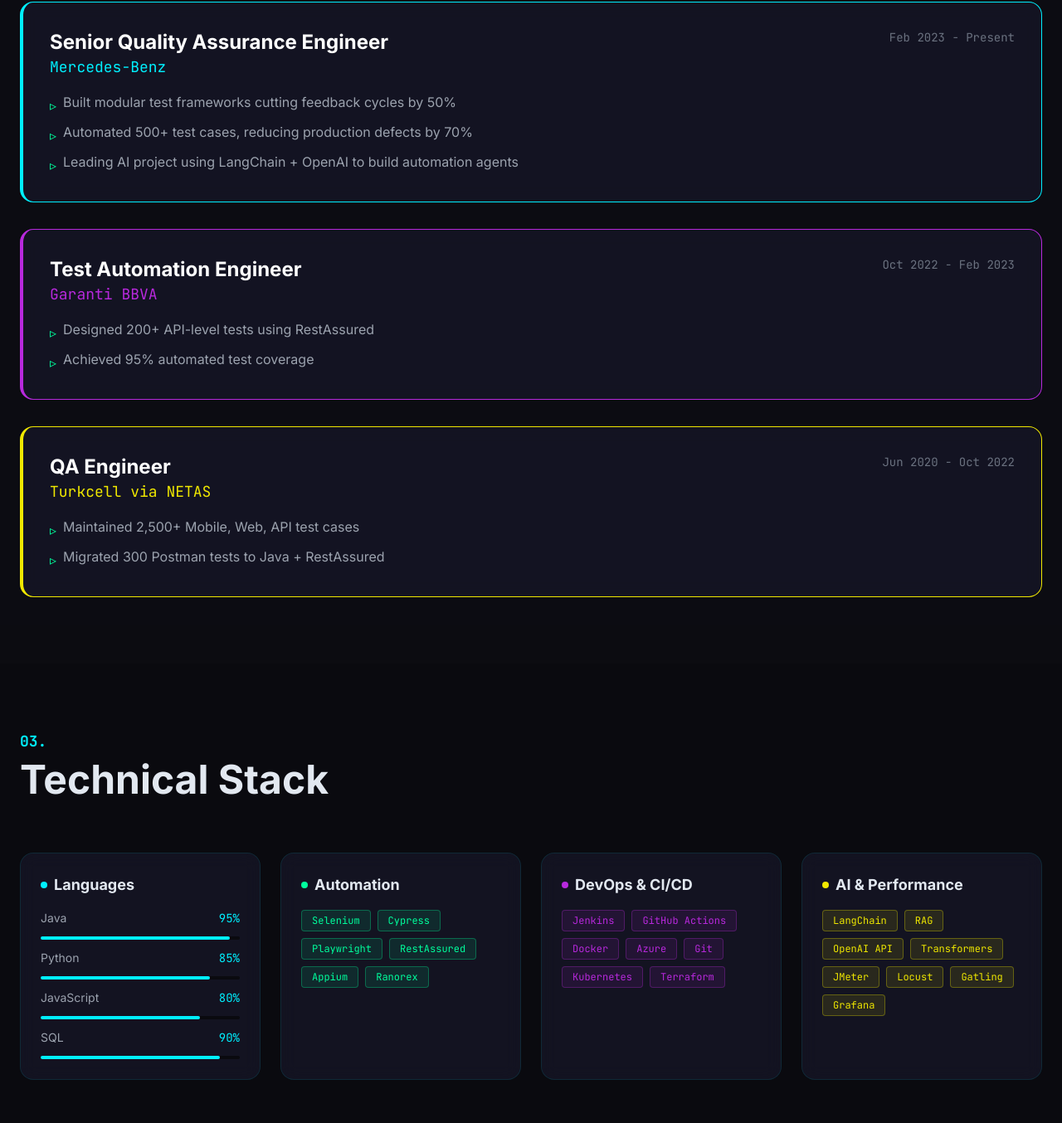
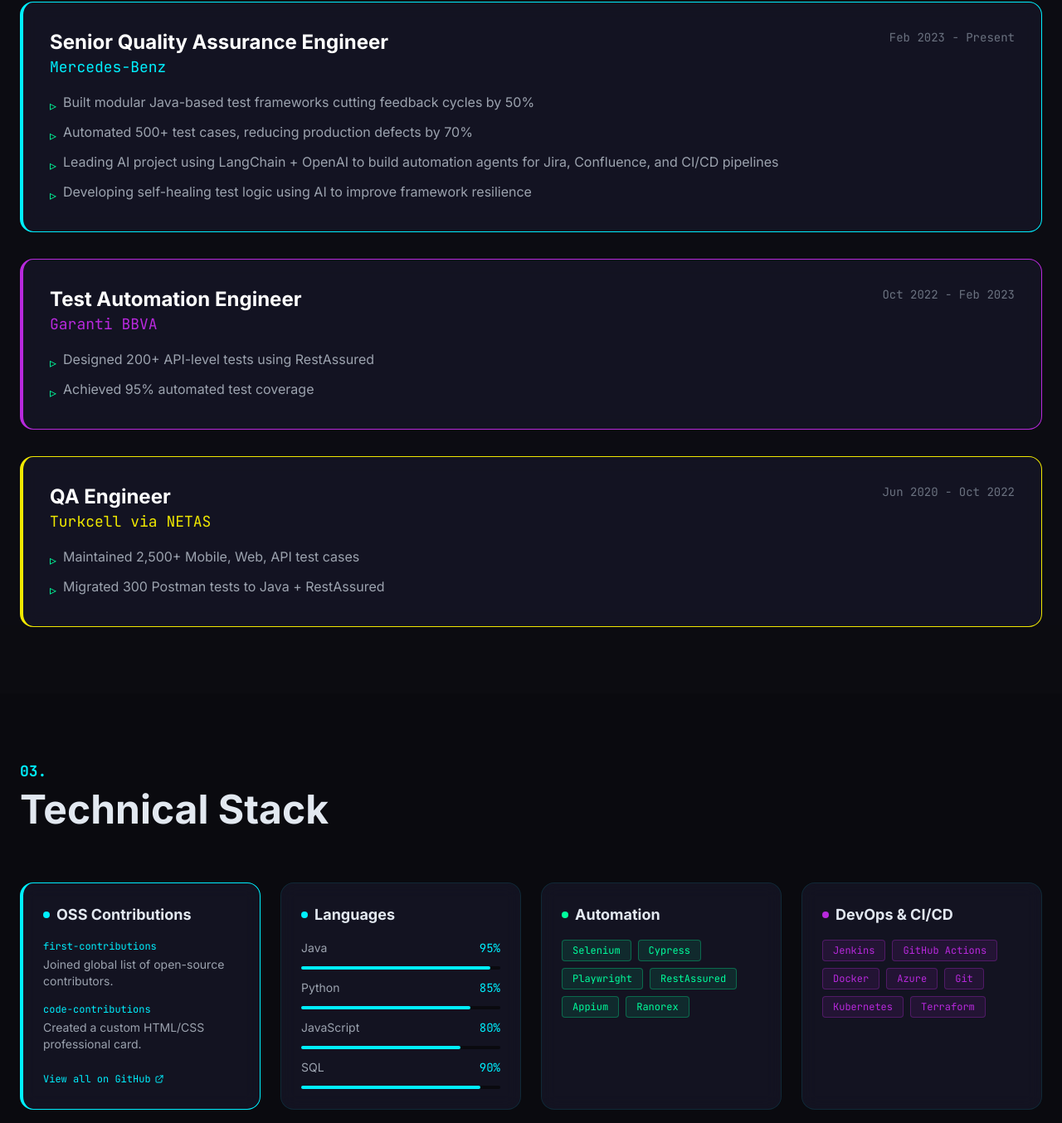
Before and after one commit to barispe/curriculum-vitae, a plain HTML site: page index.html in a window 1280 px wide. Shown: the part 1026-2380 px from the top of the page at 83% size. Drawn offline with nearby package versions, Linux system fonts and the light colour scheme.

Commit message:
Enrich CV with AI agent details, OSS contributions, and GitHub achievements

```diff
--- a/index.html
+++ b/index.html
@@ -271,9 +271,10 @@
                         <span class="text-gray-500 font-mono text-sm mt-2 md:mt-0">Feb 2023 - Present</span>
                     </div>
                     <ul class="space-y-2 text-gray-400">
-                        <li class="flex items-start gap-2"><span class="text-neon-green mt-1">▹</span> Built modular test frameworks cutting feedback cycles by 50%</li>
+                        <li class="flex items-start gap-2"><span class="text-neon-green mt-1">▹</span> Built modular Java-based test frameworks cutting feedback cycles by 50%</li>
                         <li class="flex items-start gap-2"><span class="text-neon-green mt-1">▹</span> Automated 500+ test cases, reducing production defects by 70%</li>
-                        <li class="flex items-start gap-2"><span class="text-neon-green mt-1">▹</span> Leading AI project using LangChain + OpenAI to build automation agents</li>
+                        <li class="flex items-start gap-2"><span class="text-neon-green mt-1">▹</span> Leading AI project using LangChain + OpenAI to build automation agents for Jira, Confluence, and CI/CD pipelines</li>
+                        <li class="flex items-start gap-2"><span class="text-neon-green mt-1">▹</span> Developing self-healing test logic using AI to improve framework resilience</li>
                     </ul>
                 </div>
 
@@ -319,6 +320,30 @@
             </h2>
 
             <div class="grid grid-cols-1 md:grid-cols-2 lg:grid-cols-4 gap-6">
+                <!-- Open Source Contribution Tracker -->
+                <div class="md:col-span-1 lg:col-span-1 bento-card rounded-2xl p-6 reveal border-l-4 border-neon-cyan">
+                    <h3 class="text-lg font-bold mb-4 flex items-center gap-2">
+                        <span class="w-2 h-2 bg-neon-cyan rounded-full"></span>
+                        OSS Contributions
+                    </h3>
+                    <div class="space-y-4">
+                        <div>
+                            <div class="text-xs font-mono text-neon-cyan mb-1">first-contributions</div>
+                            <div class="text-gray-400 text-sm">Joined global list of open-source contributors.</div>
+                        </div>
+                        <div>
+                            <div class="text-xs font-mono text-neon-cyan mb-1">code-contributions</div>
+                            <div class="text-gray-400 text-sm">Created a custom HTML/CSS professional card.</div>
+                        </div>
+                        <div class="pt-2">
+                            <a href="https://github.com/barispe" class="text-xs font-mono text-neon-cyan hover:underline flex items-center gap-1">
+                                View all on GitHub
+                                <svg class="w-3 h-3" fill="none" stroke="currentColor" viewBox="0 0 24 24"><path stroke-linecap="round" stroke-linejoin="round" stroke-width="2" d="M10 6H6a2 2 0 00-2 2v10a2 2 0 002 2h10a2 2 0 002-2v-4M14 4h6m0 0v6m0-6L10 14"></path></svg>
+                            </a>
+                        </div>
+                    </div>
+                </div>
+
                 <!-- Languages -->
                 <div class="bento-card rounded-2xl p-6 reveal">
                     <h3 class="text-lg font-bold mb-4 flex items-center gap-2">
@@ -692,6 +717,14 @@
                         <div class="space-y-3">
                             <div class="flex items-center gap-2 text-sm">
                                 <span class="text-neon-cyan">▹</span>
+                                <span class="text-gray-300">GitHub Achievements: Quickdraw, YOLO, Pair Extraordinaire</span>
+                            </div>
+                            <div class="flex items-center gap-2 text-sm">
+                                <span class="text-neon-cyan">▹</span>
+                                <span class="text-gray-300">GitHub Developer Program Member</span>
+                            </div>
+                            <div class="flex items-center gap-2 text-sm">
+                                <span class="text-neon-cyan">▹</span>
                                 <span class="text-gray-300">Bahcesehir University Software & Engineering Club - Board Member</span>
                             </div>
                             <div class="flex items-center gap-2 text-sm">
```
